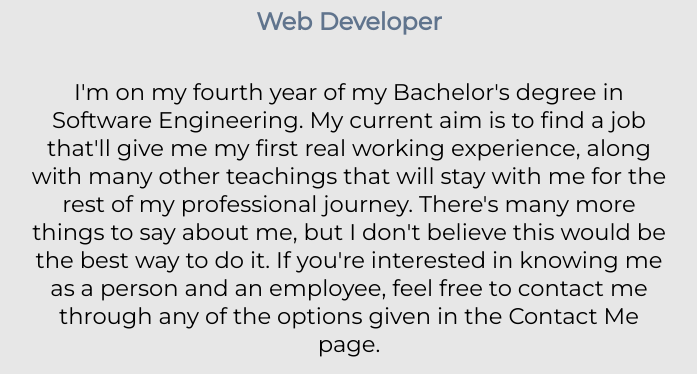
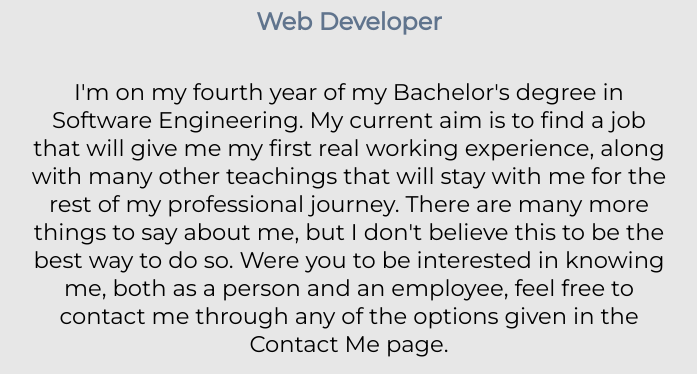
Before and after one commit to FabricioDuhart/website, a plain HTML site: page index.html in a window 1280 px wide. Both pictures are taken after a click on the link "About me". Shown: the part 426-800 px from the top of the page, without its empty margins (291-988 px from the left). Drawn offline with nearby package versions, Linux system fonts and the light colour scheme.

Commit message:
Update index.html
Updated bio in About page

```diff
--- a/index.html
+++ b/index.html
@@ -35,7 +35,7 @@
             <img id="profilePic" src="resources/images/profilePic.jpg" alt="Fabricio Benitez's profile pic"/>
             <h3>Fabricio Benítez</h3>
             <h4>Web Developer</h4>
-            <p>I'm on my fourth year of my Bachelor's degree in Software Engineering. My current aim is to find a job that'll give me my first real working experience, along with many other teachings that will stay with me for the rest of my professional journey. There's many more things to say about me, but I don't believe this would be the best way to do it. If you're interested in knowing me as a person and an employee, feel free to contact me through any of the options given in the <span style="Font-Style: Italics;">Contact Me</span> page.</p>
+            <p>I'm on my fourth year of my Bachelor's degree in Software Engineering. My current aim is to find a job that will give me my first real working experience, along with many other teachings that will stay with me for the rest of my professional journey. There are many more things to say about me, but I don't believe this to be the best way to do so. Were you to be interested in knowing me, both as a person and an employee, feel free to contact me through any of the options given in the <span style="Font-Style: Italics;">Contact Me</span> page.</p>
             <hr/>
             <div id="aboutSkills">
 
```
